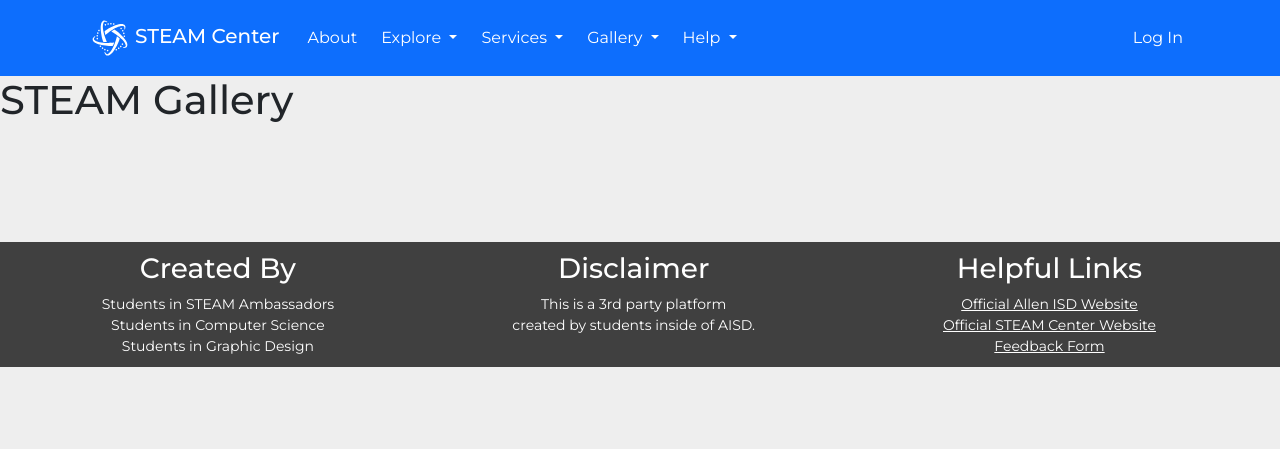
After one commit to aptitudepi/2024TAMUHack, a Flask app: page /gallery in a window 1280 px wide. The commit adds this page. Shown: the top 449 px of the page. Run offline with Flask 2, Linux system fonts and the light colour scheme; some libraries are stand-ins or nearby versions.

Commit message:
Added Gallery Page with stock images. Archive page is still not ready

```diff
--- a/main.py
+++ b/main.py
@@ -148,6 +148,14 @@ def route_help():
 @app.route("/events")
 def route_events():
   return render_template("events.html")
+
+@app.route("/gallery")
+def route_gallery():
+  return render_template("gallery.html")
+
+@app.route("/archive")
+def route_archive():
+  return render_template("archive.html")
 
 @app.route("/events/json")
 def route_events_data():
--- a/templates/about.html
+++ b/templates/about.html
@@ -9,6 +9,7 @@
   body {
     width: 100%;
     font-family: 'Montserrat', sans-serif;
+    text-align: center;
   }
   html,body {
     scroll-behavior: smooth;
@@ -32,6 +33,7 @@
   .body-text {
     margin-top: 14px;
     font-family: 'Montserrat', sans-serif;
+    text-align:center;
   }
   .semi-rounded {
     border-radius: 50px;
@@ -44,6 +46,7 @@
   }
   .body-text {
     font-size: 18px !important;
+    text-align:center;
   }
   .contentSpacer {
     height: 20vh;
--- a/templates/components/nav.html
+++ b/templates/components/nav.html
@@ -30,6 +30,14 @@
             </div>
           </div>
           <div class="dropdown">
+            <button type="button" class="btn btn-primary dropdown-toggle" data-toggle="dropdown"> Gallery
+            </button>
+            <div class="dropdown-menu">
+              <a class="dropdown-item" href="/gallery"> Gallery </a>
+              <a class="dropdown-item" href="/archive">Archive</a>
+            </div>
+          </div>
+          <div class="dropdown">
             <button type="button" class="btn btn-primary dropdown-toggle" data-toggle="dropdown"> Help
             </button>
             <div class="dropdown-menu">
--- /dev/null
+++ b/templates/gallery.html
@@ -0,0 +1,273 @@
+{% extends "layout.html" %}
+
+{% block title %}About{% endblock %}
+
+{% block head %}
+<link href='https://fonts.googleapis.com/css?family=Asap' rel='stylesheet'>
+
+<!DOCTYPE html>
+<html lang="en">
+<head>
+    <meta charset="UTF-8">
+    <meta name="viewport" content="width=device-width, initial-scale=1.0">
+    <meta http-equiv="X-UA-Compatible" content="ie=edge">
+    <title>Gallery</title>
+    <style>
+        body {
+  background-color: #eee;
+}
+.hello {
+  opacity: 1 !important;
+}
+.full {
+  position: fixed;
+  left: 0;
+  top: 0;
+  width: 100%;
+  height: 100%;
+  z-index: 1;
+}
+.full .content {
+  background-color: rgba(0,0,0,0.75) !important;
+  height: 100%;
+  width: 100%;
+  display: grid;
+}
+.full .content img {
+  left: 50%;
+  transform: translate3d(0, 0, 0);
+  animation: zoomin 1s ease;
+  max-width: 100%;
+  max-height: 100%;
+  margin: auto;
+}
+.byebye {
+  opacity: 0;
+}
+.byebye:hover {
+  transform: scale(0.35) !important;
+}
+.gallery {
+  display: grid;
+  grid-column-gap: 8px;
+  grid-row-gap: 8px;
+  grid-template-columns: repeat(auto-fill, minmax(250px, 1fr));
+  grid-auto-rows: 8px;
+}
+.gallery img {
+  max-width: 100%;
+  border-radius: 8px;
+  box-shadow: 0 0 16px #333;
+  transition: all 1s ease;
+}
+.gallery img:hover {
+  box-shadow: 0 0 32px #333;
+}
+.gallery .content {
+  padding: 4px;
+}
+.gallery .gallery-item {
+  transition: grid-row-start 100ms linear;
+  transition: transform 100ms ease;
+  transition: all 1s ease;
+  cursor: pointer;
+}
+.gallery .gallery-item:hover {
+  transform: scale(1.035);
+}
+@media (max-width: 600px) {
+  .gallery {
+    grid-template-columns: repeat(auto-fill, minmax(100%, 1fr));
+  }
+}
+@media (max-width: 400px) {
+  .gallery {
+    grid-template-columns: repeat(auto-fill, minmax(100%, 1fr));
+  }
+}
+@-moz-keyframes zoomin {
+  0% {
+    max-width: 100%;
+    transform: rotate(-30deg);
+    filter: blur(4px);
+  }
+  30% {
+    filter: blur(4px);
+    transform: rotate(-80deg);
+  }
+  70% {
+    max-width: 50%;
+    transform: rotate(45deg);
+  }
+  100% {
+    max-width: 100%;
+    transform: rotate(0deg);
+  }
+}
+@-webkit-keyframes zoomin {
+  0% {
+    max-width: 50%;
+    transform: rotate(-30deg);
+    filter: blur(4px);
+  }
+
+  100% {
+    max-width: 100%;
+    transform: rotate(0deg);
+  }
+}
+@-o-keyframes zoomin {
+  0% {
+    max-width: 50%;
+    transform: rotate(-30deg);
+    filter: blur(4px);
+  }
+
+  100% {
+    max-width: 100%;
+    transform: rotate(0deg);
+  }
+}
+@keyframes zoomin {
+  0% {
+    max-width: 50%;
+    transform: rotate(0deg);
+    filter: blur(4px);
+  }
+
+  100% {
+    max-width: 100%;
+    transform: rotate(0deg);
+  }
+}
+
+    </style>
+
+{% endblock %}
+
+{% block body %}
+
+{% include "components/nav.html" %}
+
+</head>
+<body>
+    <h1>STEAM Gallery</h1>
+
+    <div class="gallery" id="gallery">
+        <div class="gallery-item">
+            <div class="content"><img src="https://source.unsplash.com/random/?tech,care" alt=""></div>
+        </div>
+        <div class="gallery-item">
+            <div class="content"><img src="https://source.unsplash.com/random/?tech,studied" alt=""></div>
+        </div>
+        <div class="gallery-item">
+            <div class="content"><img src="https://source.unsplash.com/random/?tech,substance" alt=""></div>
+        </div>
+        <div class="gallery-item">
+            <div class="content"><img src="https://source.unsplash.com/random/?tech,choose" alt=""></div>
+        </div>
+        <div class="gallery-item">
+            <div class="content"><img src="https://source.unsplash.com/random/?tech,past" alt=""></div>
+        </div>
+        <div class="gallery-item">
+            <div class="content"><img src="https://source.unsplash.com/random/?tech,lamp" alt=""></div>
+        </div>
+        <div class="gallery-item">
+            <div class="content"><img src="https://source.unsplash.com/random/?tech,yet" alt=""></div>
+        </div>
+        <div class="gallery-item">
+            <div class="content"><img src="https://source.unsplash.com/random/?tech,eight" alt=""></div>
+        </div>
+        <div class="gallery-item">
+            <div class="content"><img src="https://source.unsplash.com/random/?tech,crew" alt=""></div>
+        </div>
+        <div class="gallery-item">
+            <div class="content"><img src="https://source.unsplash.com/random/?tech,event" alt=""></div>
+        </div>
+        <div class="gallery-item">
+            <div class="content"><img src="https://source.unsplash.com/random/?tech,instrument" alt=""></div>
+        </div>
+        <div class="gallery-item">
+            <div class="content"><img src="https://source.unsplash.com/random/?tech,practical" alt=""></div>
+        </div>
+        <div class="gallery-item">
+            <div class="content"><img src="https://source.unsplash.com/random/?tech,pass" alt=""></div>
+        </div>
+        <div class="gallery-item">
+            <div class="content"><img src="https://source.unsplash.com/random/?tech,bigger" alt=""></div>
+        </div>
+        <div class="gallery-item">
+            <div class="content"><img src="https://source.unsplash.com/random/?tech,number" alt=""></div>
+        </div>
+        <div class="gallery-item">
+            <div class="content"><img src="https://source.unsplash.com/random/?tech,feature" alt=""></div>
+        </div>
+        <div class="gallery-item">
+            <div class="content"><img src="https://source.unsplash.com/random/?tech,line" alt=""></div>
+        </div>
+        <div class="gallery-item">
+            <div class="content"><img src="https://source.unsplash.com/random/?tech,railroad" alt=""></div>
+        </div>
+        <div class="gallery-item">
+            <div class="content"><img src="https://source.unsplash.com/random/?tech,pride" alt=""></div>
+        </div>
+        <div class="gallery-item">
+            <div class="content"><img src="https://source.unsplash.com/random/?tech,too" alt=""></div>
+        </div>
+        <div class="gallery-item">
+            <div class="content"><img src="https://source.unsplash.com/random/?tech,bottle" alt=""></div>
+        </div>
+        <div class="gallery-item">
+            <div class="content"><img src="https://source.unsplash.com/random/?tech,base" alt=""></div>
+        </div>
+        <div class="gallery-item">
+            <div class="content"><img src="https://source.unsplash.com/random/?tech,cell" alt=""></div>
+        </div>
+        <div class="gallery-item">
+            <div class="content"><img src="https://source.unsplash.com/random/?tech,bag" alt=""></div>
+        </div>
+        <div class="gallery-item">
+            <div class="content"><img src="https://source.unsplash.com/random/?tech,card" alt=""></div>
+        </div>
+    </div>
+
+</body>
+<script>
+    var gallery = document.querySelector('#gallery');
+var getVal = function (elem, style) { return parseInt(window.getComputedStyle(elem).getPropertyValue(style)); };
+var getHeight = function (item) { return item.querySelector('.content').getBoundingClientRect().height; };
+var resizeAll = function () {
+    var altura = getVal(gallery, 'grid-auto-rows');
+    var gap = getVal(gallery, 'grid-row-gap');
+    gallery.querySelectorAll('.gallery-item').forEach(function (item) {
+        var el = item;
+        el.style.gridRowEnd = "span " + Math.ceil((getHeight(item) + gap) / (altura + gap));
+    });
+};
+gallery.querySelectorAll('img').forEach(function (item) {
+    item.classList.add('byebye');
+    if (item.complete) {
+        console.log(item.src);
+    }
+    else {
+        item.addEventListener('load', function () {
+            var altura = getVal(gallery, 'grid-auto-rows');
+            var gap = getVal(gallery, 'grid-row-gap');
+            var gitem = item.parentElement.parentElement;
+            gitem.style.gridRowEnd = "span " + Math.ceil((getHeight(gitem) + gap) / (altura + gap));
+            item.classList.remove('byebye');
+        });
+    }
+});
+window.addEventListener('resize', resizeAll);
+gallery.querySelectorAll('.gallery-item').forEach(function (item) {
+    item.addEventListener('click', function () {
+        item.classList.toggle('full');
+    });
+});
+
+</script>
+</html>
+{% include "components/footer.html" %}
+
+{% endblock %}
```
Also changed, not shown: templates/archive.html (added, +91 -0 lines).
